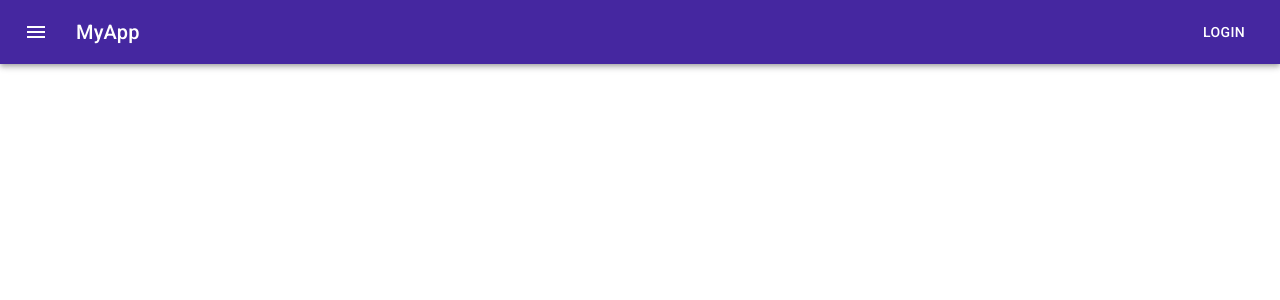
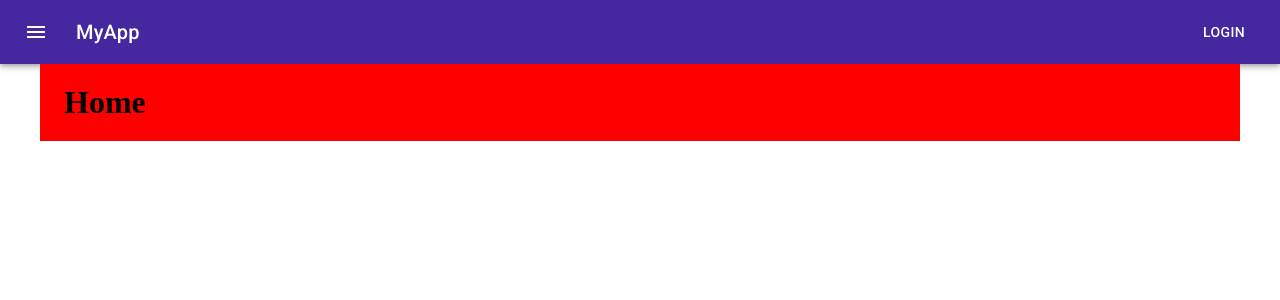
Before and after one commit to KaioCosta62/projeto-react, a React (Create React App) app: page / in a window 1280 px wide. Shown: the top 300 px of the page. Built offline with nearby package versions, Linux system fonts and the light colour scheme.

Commit message:
adicionando template default

```diff
--- a/src/App.js
+++ b/src/App.js
@@ -4,11 +4,13 @@ import {
   Route,
 } from 'react-router-dom'
 
+import TemplateDefault from './templates/Default'
 import Home from './pages/Home'
 
 
 function App() {
   return (
+    <TemplateDefault>
       <Router>
         <Switch>
           <Route path='/'>
@@ -16,6 +18,7 @@ function App() {
           </Route>
         </Switch>
       </Router>
+    </TemplateDefault>
   )
 }
 
--- a/src/pages/Home.js
+++ b/src/pages/Home.js
@@ -1,10 +1,8 @@
 import React from "react"
-import Header from "../partials/Header/Header"
-
 const Home = () => {
   return(
     <>
-      <Header/>
+      <h1>Home</h1>
     </>
   )
 }
--- /dev/null
+++ b/src/templates/Default.js
@@ -0,0 +1,27 @@
+import React from 'react'
+import Container from '@mui/material/Container'
+import {makeStyles} from '@mui/styles'
+
+import Header from '../partials/Header/Header'
+
+const useStyles = makeStyles({
+  container: {
+    padding: '20px 0',
+    backgroundColor: 'red'
+  },
+})
+
+const Default = ({children}) => {
+  const classes = useStyles()
+
+  return(
+    <>
+      <Header/>
+      <Container className = {classes.container}>
+        {children}
+      </Container>
+    </>
+  )
+}
+
+export default Default
```
Lines whose indentation alone changed are shown as unchanged.
